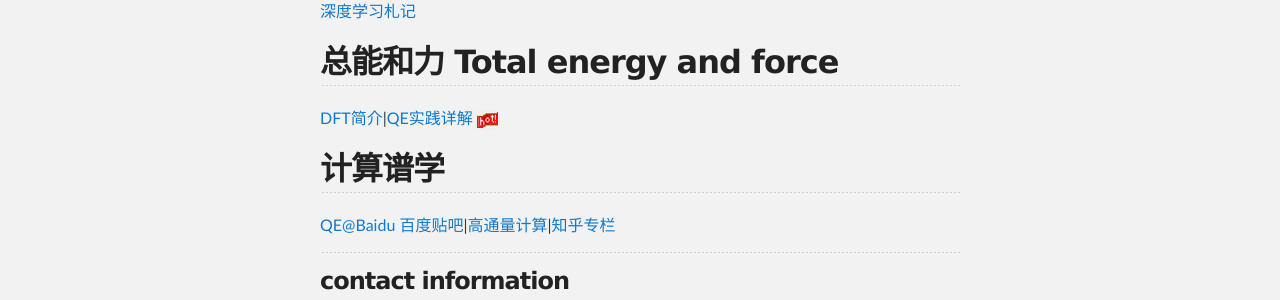
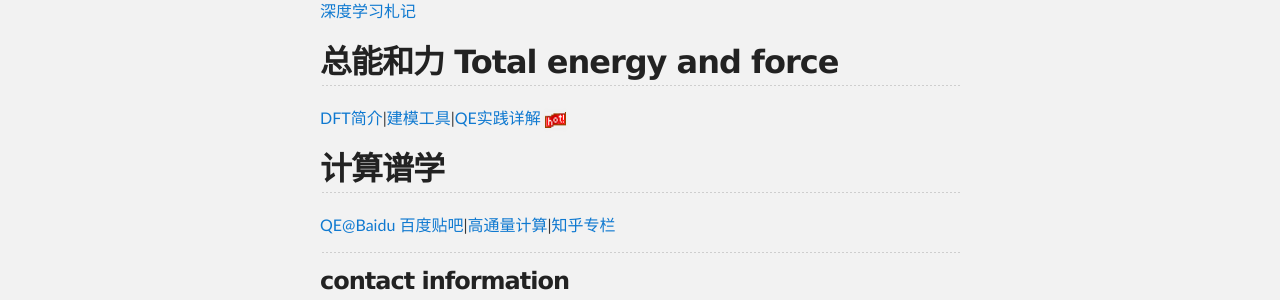
Before and after one commit to yyyu200/yyyu200.github.io, a Jekyll site: the page built from index.md, in a window 1280 px wide. Shown: the part 368-668 px from the top of the page. Built offline with Jekyll 4.4.1, drawn with Linux system fonts in a browser that asks for light colours; comment, search, counter and statistics services are not loaded.

Commit message:
modify at20191117-12:36:35-aliyun

```diff
--- a/index.md
+++ b/index.md
@@ -10,7 +10,7 @@ comments: true
 [深度学习札记](http://yyyu200.gitee.io/tfjotter)
 
 ## 总能和力 Total energy and force
-[DFT简介](https://yyyu200.github.io/DFTbook/)|[QE实践详解](https://yyyu200.github.io/DFTbook/blogs/2019/04/01/HandsOn/) <img src="./assets/images/017.gif" alt="hot"  width="21" height="16">
+[DFT简介](https://yyyu200.github.io/DFTbook/)|[建模工具](https://yyyu200.github.io/DFTbook/blogs/2019/04/07/TransCell/)|[QE实践详解](https://yyyu200.github.io/DFTbook/blogs/2019/04/01/HandsOn/) <img src="./assets/images/017.gif" alt="hot"  width="21" height="16">
 
 ## 计算谱学
 [QE@Baidu 百度贴吧](http://tieba.baidu.com/f?kw=quantum_espresso)|[高通量计算](./high_throughput.md)|[知乎专栏](https://zhuanlan.zhihu.com/kexueshikejizhexue)
```
